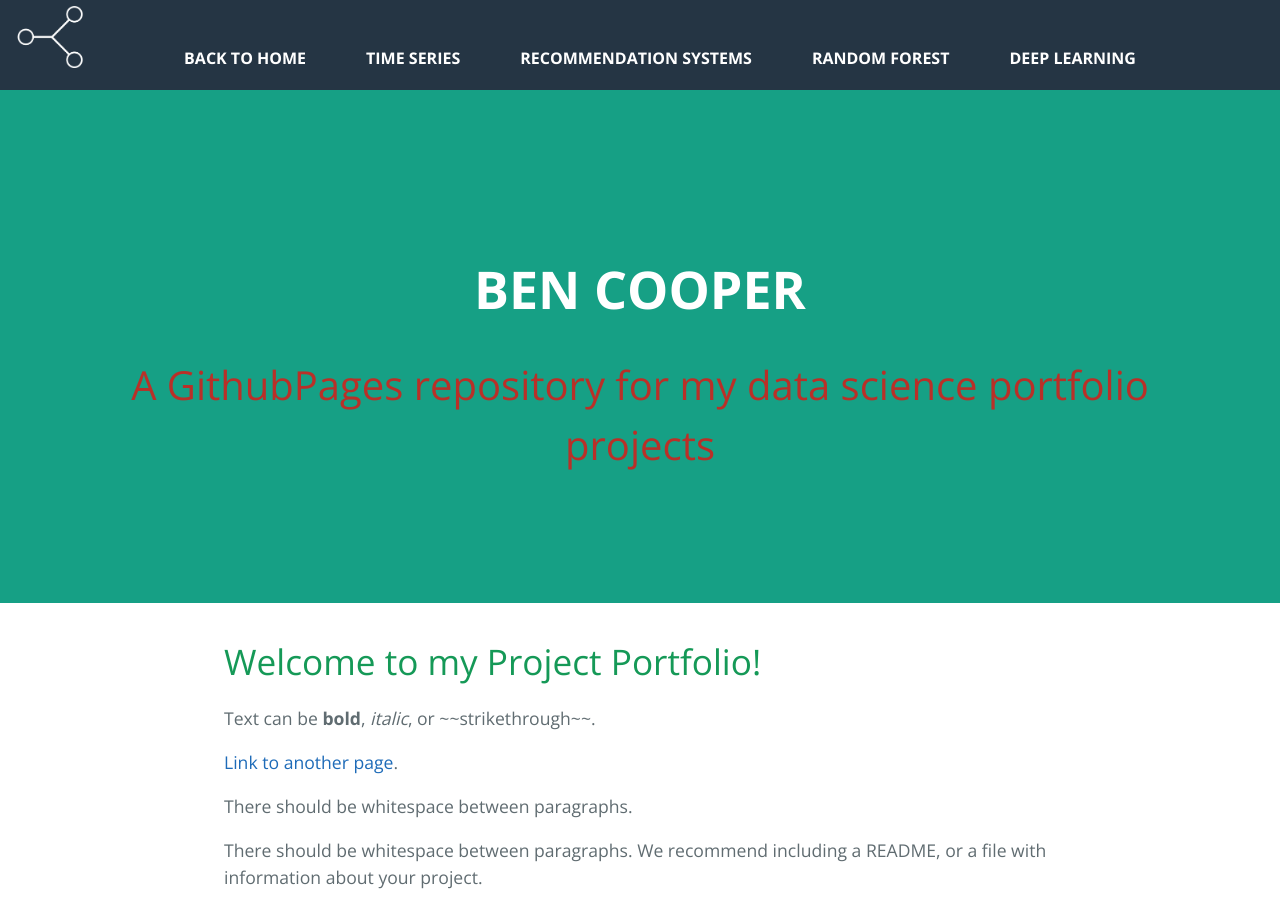
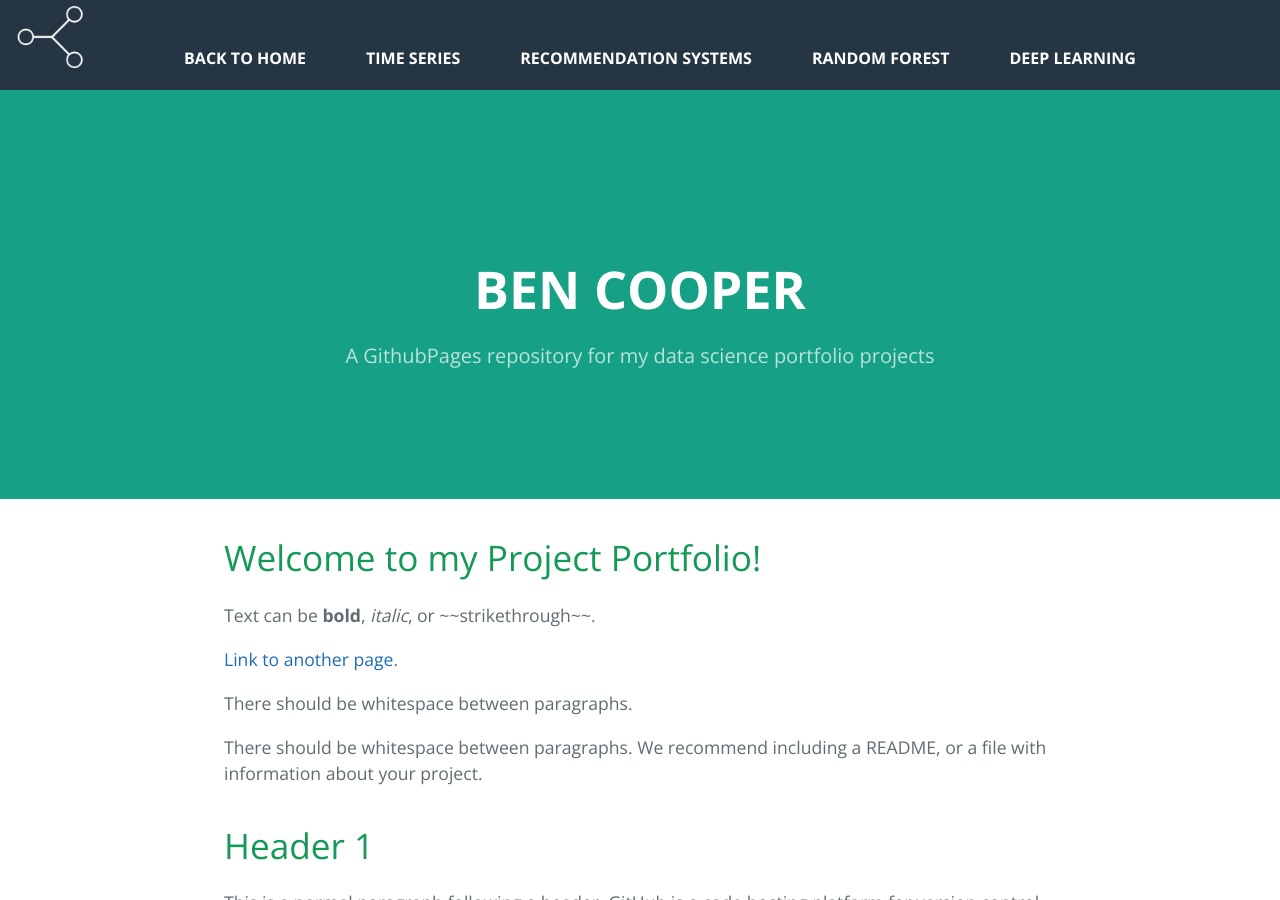
Before and after one commit to benjamin-j-cooper/benjamin-j-cooper.github.io, a Jekyll site: the page built from docs/index.md, in a window 1280 px wide and 900 px high. Built offline with Jekyll 4.4.1, drawn with Linux system fonts in a browser that asks for light colours.

Commit message:
troubleshooting mobile compatability

```diff
--- a/docs/_layouts/default.html
+++ b/docs/_layouts/default.html
@@ -17,7 +17,7 @@
     <div class="page-header" role="banner">
       <!-- <img class="masthead-avatar mb-5" src="assets/images/bjc-logo3-nb-light.png" alt="..." /> -->
       <h1 class="project-name">{{ page.title | default: site.title | default: site.github.repository_name }}</h1>
-      <h1 class="project-tagline static" style="color:red;font-size:40px;">{{ page.description | default: site.description | default: site.github.project_tagline }}</h1>
+        <h1 class="project-tagline static" style="font-size:20px;">{{ page.description | default: site.description | default: site.github.project_tagline }}</h1>
       {% if site.github.is_project_page %}
         <a href="{{ site.github.repository_url }}" class="btn">View on GitHub</a>
       {% endif %}
```
